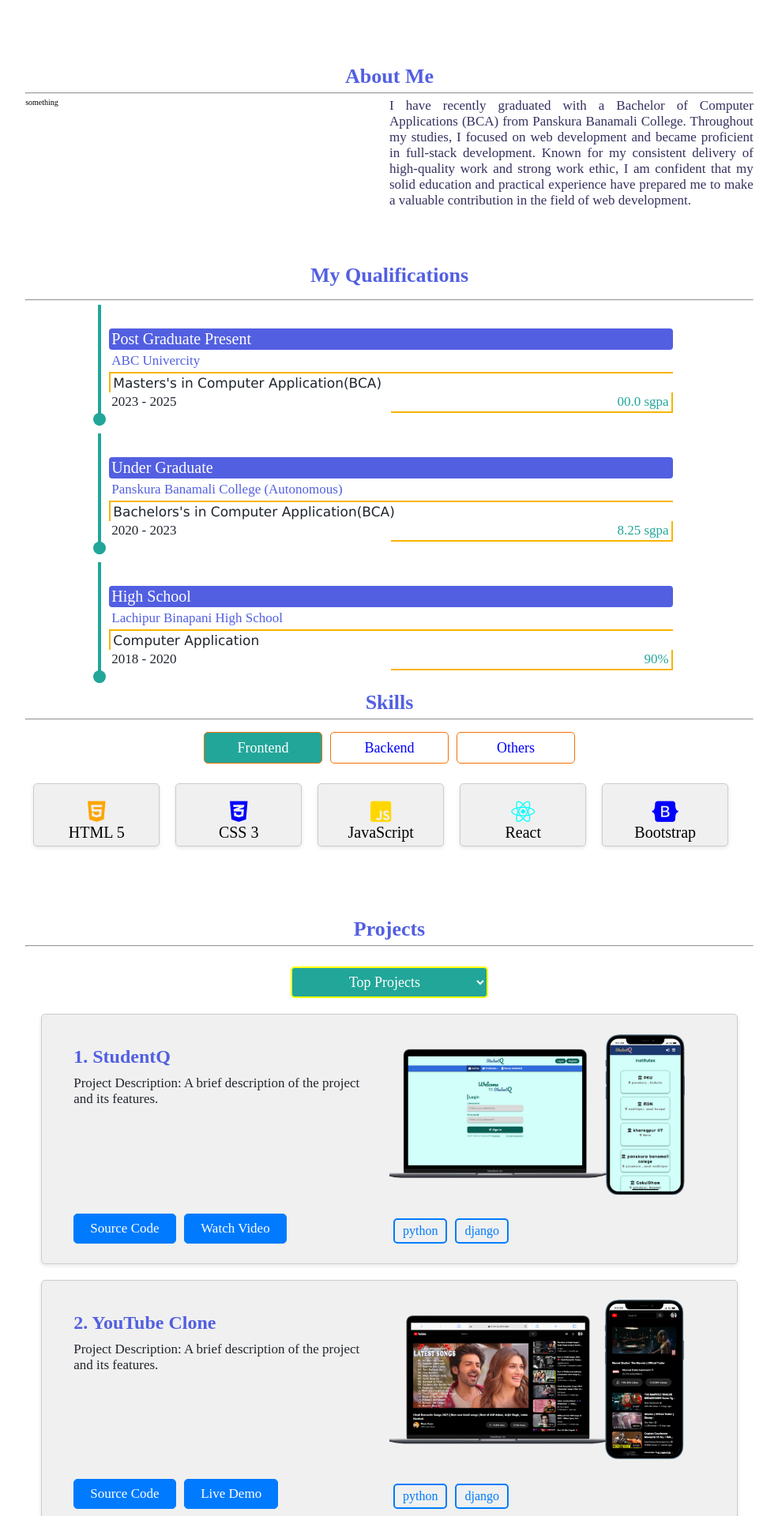
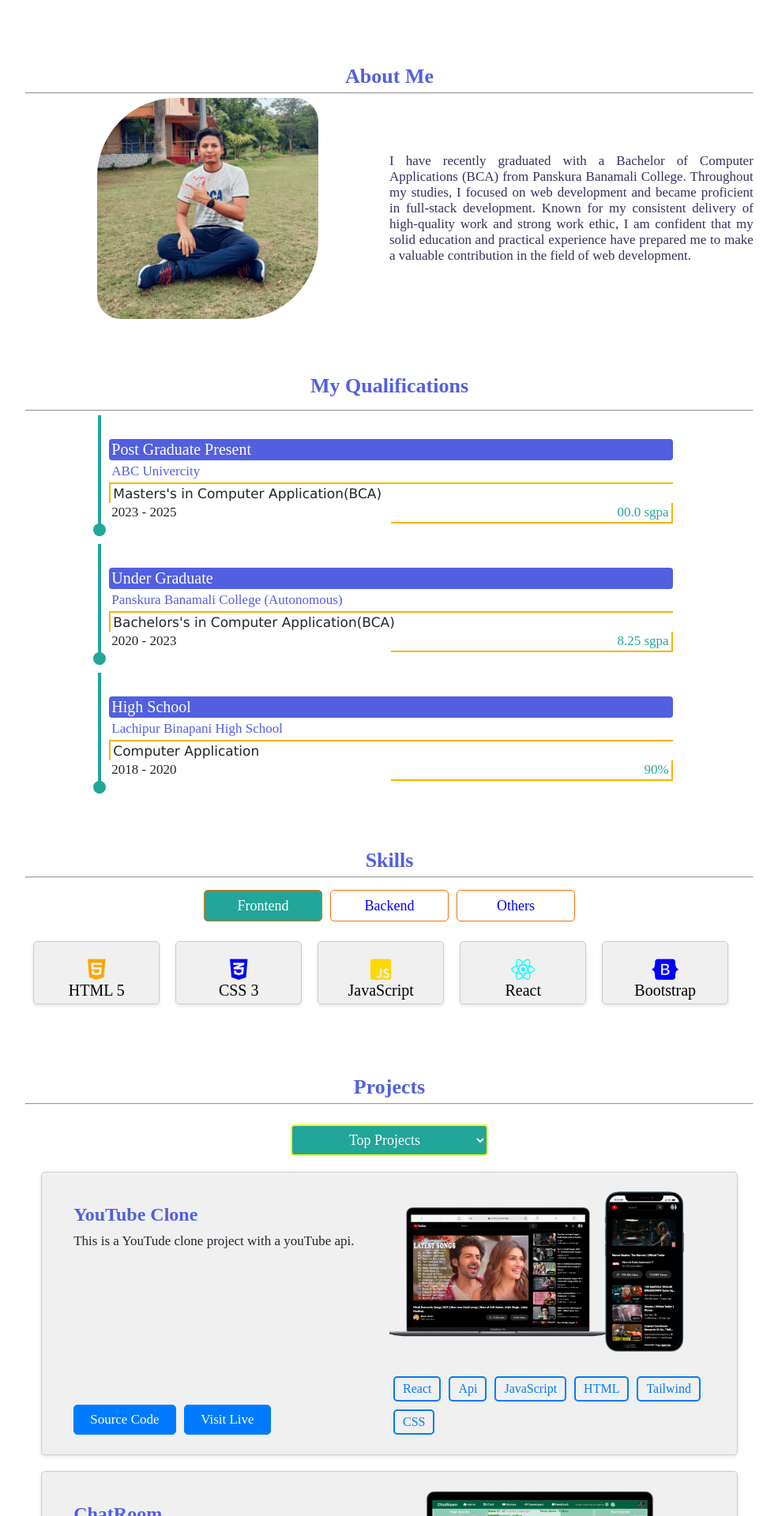
Before and after one commit to Saniyaj21/saniyaj-3.0, a React (Create React App) app: page / in a window 1280 px wide. Shown: the part 580-2500 px from the top of the page at 79% size, without its empty margins (147-1132 px from the left). Built offline with nearby package versions, Linux system fonts and the light colour scheme; the HTML template or start-up script is replaced by a standard one; a web font is replaced by a local one.

Commit message:
version 1.0

```diff
--- a/package.json
+++ b/package.json
@@ -12,7 +12,6 @@
     "react-dom": "^18.2.0",
     "react-icons": "^4.10.1",
     "react-loading": "^2.0.3",
-    "react-player": "^2.12.0",
     "react-router-dom": "^6.14.1",
     "react-scripts": "5.0.1",
     "react-simple-typewriter": "^5.0.1",
--- a/src/data.json
+++ b/src/data.json
@@ -2,46 +2,51 @@
   {
     "id": 1,
     "name": "StudentQ",
-    "tags": ["python", "django"],
-    "category": ["top", "fullstact", "all"],
+    "desc":"This is a student helping platform to quarry any institutes facilities, tution teachers, mess and notices.",
+    "tags": ["python","django","JavaScript","HTML","CSS"],
+    "category": [ "fullstack", "all"],
     "location": "images/studentq.png",
     "liveLink": null,
-    "sourceCode": "https://github.com/Saniyaj21/LinkSaverProject"
+    "sourceCode": "https://github.com/Saniyaj21/StudentQ"
   },
   {
     "id": 2,
     "name": "YouTube Clone",
-    "tags": ["python", "django"],
+    "desc":"This is a YouTude clone project with a youTube api.",
+    "tags": ["React", "Api", "JavaScript", "HTML", "Tailwind", "CSS"],
     "category": ["top", "frontend", "all"],
     "location": "images/ytclone.png",
-    "liveLink": "https://github.com/Saniyaj21/LinkSaverProject",
-    "sourceCode": "https://github.com/Saniyaj21/LinkSaverProject"
+    "liveLink": "https://yt-saniyaj.vercel.app/",
+    "sourceCode": "https://github.com/Saniyaj21/yt-clone-react-project"
   },
   {
     "id": 3,
     "name": "ChatRoom",
-    "tags": ["python", "django"],
-    "category": ["fullstact", "all"],
+    "desc":"This is Chat application like WhatssApp, one can create, join any group and can message.",
+    "tags": ["Python", "Django", "SQLite", "HTML", "CSS", "JavaScript"],
+    "category": ["fullstack", "all", "top"],
     "location": "images/chatroom.png",
-    "liveLink": "https://github.com/Saniyaj21/LinkSaverProject",
-    "sourceCode": "https://github.com/Saniyaj21/LinkSaverProject"
+    "liveLink": null,
+    "sourceCode": "https://github.com/Saniyaj21/Chatting-App_ChatRoom"
   },
   {
     "id": 4,
     "name": "Blog",
-    "tags": ["python", "django"],
-    "category": ["fullstact", "all"],
+    "desc":"This is a Personal blog website, I will create blogs of any probles I faced during building anything and how I solved that. This can help others.",
+    "tags": ["react", "Bootstrap", "HTML", "CSS"],
+    "category": ["frontend", "all", "top"],
     "location": "images/blog.png",
-    "liveLink": "https://github.com/Saniyaj21/LinkSaverProject",
-    "sourceCode": "https://github.com/Saniyaj21/LinkSaverProject"
+    "liveLink": "https://saniyaj-blogs.vercel.app/",
+    "sourceCode": "https://github.com/Saniyaj21/Blogs-Saniyaj-project"
   },
   {
     "id": 5,
     "name": "Link Saver",
-    "tags": ["python", "django"],
-    "category": ["fullstact", "all"],
+    "desc":"This is a platform where anyone can save any important link so that he did not forget it, from here he can visit, edit, delete that link.",
+    "tags": ["python", "django","HTML", "CSS", "JavaScript", "SQLite"],
+    "category": ["fullstack", "all"],
     "location": "images/linksaver.png",
-    "liveLink": "https://github.com/Saniyaj21/LinkSaverProject",
+    "liveLink": null,
     "sourceCode": "https://github.com/Saniyaj21/LinkSaverProject"
   }
 ]
--- a/src/pages/About.jsx
+++ b/src/pages/About.jsx
@@ -1,4 +1,5 @@
 import React from 'react';
+import pic from '../media/about.png'
 
 
 // style
@@ -15,7 +16,14 @@ const About = () => {
                 className="main-about">
                 <div className="about-box div-flex">
                     <div className="about-info w-50 ">
-                        something
+                        <div
+
+                        data-aos="fade-up"
+                        data-aos-duration="800"
+
+                        className="img-container-about">
+                            <img src={pic} alt="" />
+                        </div>
                     </div>
                     <div
                         data-aos="fade-up"
--- a/src/pages/Projects.jsx
+++ b/src/pages/Projects.jsx
@@ -1,16 +1,13 @@
 import React from "react";
 import { useState } from "react";
-
-import { Link } from "react-router-dom";
 
 
 import "../styles/project.scss";
 // import { motion } from 'framer-motion';
 
-const Projects = ({data}) => {
+const Projects = ({ data }) => {
   const [selectedOption, setSelectedOption] = useState("top");
   const [projects] = useState(data);
-
 
   const handleOptionChange = (event) => {
     setSelectedOption(event.target.value);
@@ -31,14 +28,14 @@ const Projects = ({data}) => {
           >
             <option value="top">Top Projects</option>
             <option value="all">All</option>
-            <option value="frontend">FrontEnd</option>
-            <option value="fullstact">Full Stack</option>
+            <option value="frontend">Frontend</option>
+            <option value="fullstack">Full Stack</option>
           </select>
         </div>
 
         {projects.map((item, key) => {
           if (item.category.includes(selectedOption)) {
-            const { id, name, tags, location, liveLink, sourceCode } = item;
+            const { id, name, desc, tags, location, liveLink, sourceCode } = item;
 
             return (
               <div
@@ -49,13 +46,11 @@ const Projects = ({data}) => {
               >
                 <div className="project-details">
                   <h2 className="font-p">
-                    {key + 1}
-                    {". "}
+
                     {name}
                   </h2>
                   <p>
-                    Project Description: A brief description of the project and
-                    its features.
+                   {desc}
                   </p>
                   <div className="buttons">
                     <a
@@ -72,20 +67,10 @@ const Projects = ({data}) => {
                         className=" live-demo-button"
                         target="blank"
                       >
-                        Live Demo
+                        Visit Live
                       </a>
                     )}
-                    {liveLink == null && (
-                      <a
 
-                     href={liveLink}
-                        className=" live-demo-button"
-                        target="blank"
-                      >
-                        Watch Video
-                      </a>
-
-                    )}
                   </div>
                 </div>
                 <div className="project-image">
@@ -105,9 +90,6 @@ const Projects = ({data}) => {
           }
         })}
       </div>
-
-
-
     </section>
   );
 };
--- a/src/pages/Skills.jsx
+++ b/src/pages/Skills.jsx
@@ -193,7 +193,7 @@ const Skills = () => {
           <div
 
           data-aos="fade-right"
-            data-aos-duration="1000"
+            data-aos-duration="1300"
 
           className="card-items">
 
--- a/src/styles/about.scss
+++ b/src/styles/about.scss
@@ -9,7 +9,21 @@
 .about-info {}
 
 .para {
+    display: flex;
+    justify-content: center;
+    align-items: center;
     p {
         color: #33315f;
     }
 }
+
+.img-container-about{
+    display: flex;
+    justify-content: center;
+    align-items: center;
+    img{
+        border-radius: 100px 30px;
+        width: 280px;
+        height: 280px;
+    }
+}
--- a/src/styles/navbar.scss
+++ b/src/styles/navbar.scss
@@ -103,6 +103,7 @@ header {
     color: black;
     letter-spacing: 0.2px;
     border: 2px solid yellow;
+    box-shadow: 0 2px 5px rgba(0, 0, 0, 0.1);
     color: white;
     // font-family: Cambria, Cochin, Georgia, Times, 'Times New Roman', serif;
 
--- a/src/styles/project.scss
+++ b/src/styles/project.scss
@@ -41,6 +41,9 @@
   // border: 1px solid blue;
   width: 50%;
   position: relative;
+  p{
+    text-align: justify;
+  }
 }
 
 .project-details h2 {
--- a/src/styles/skill.scss
+++ b/src/styles/skill.scss
@@ -1,5 +1,6 @@
 .skill-head {
   color: var(--blue);
+  padding-top: 60px;
 }
 .skill-category {
   margin: 15px 3px;
```
Also changed, not shown: src/components/VideoCard.jsx (deleted, +0 -16 lines), src/media/about.png (added), 1 other file (tests, documents, lock files or other folders).
